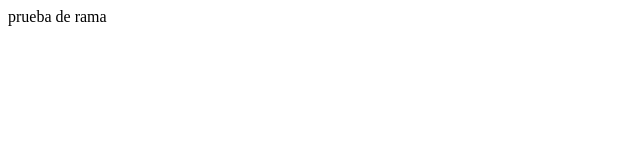
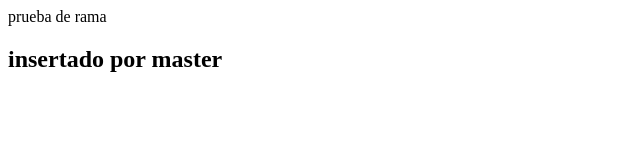
Before and after one commit to rober1234/proyecto1, a plain HTML site: page index.html in a window 1280 px wide. Shown: the whole page, without its empty margins (0-640 px from the left). Drawn offline with Linux system fonts and the light colour scheme.

Commit message:
modificado en master

```diff
--- a/index.html
+++ b/index.html
@@ -1,3 +1,4 @@
 
 <TITLE> EJERCICIO DE GIT</TITLE>
 prueba de rama
+<H2>insertado por master</H2>
```
